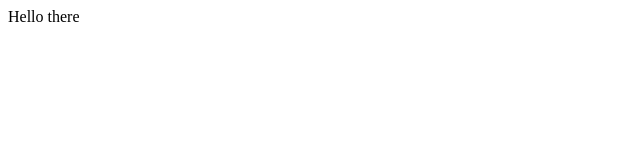
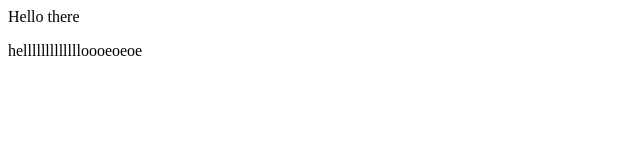
Before and after one commit to EyadAboalnour/demo-repo, a plain HTML site: page index.html in a window 1280 px wide. Shown: the whole page, without its empty margins (0-640 px from the left). Drawn offline with Linux system fonts and the light colour scheme.

Commit message:
added heeeellllllloo

```diff
--- a/index.html
+++ b/index.html
@@ -2,5 +2,6 @@
 <html>
     <body>
         <div>Hello there</div>
+        <P>hellllllllllllloooeoeoe</P>
     </body>
 </html>
```
